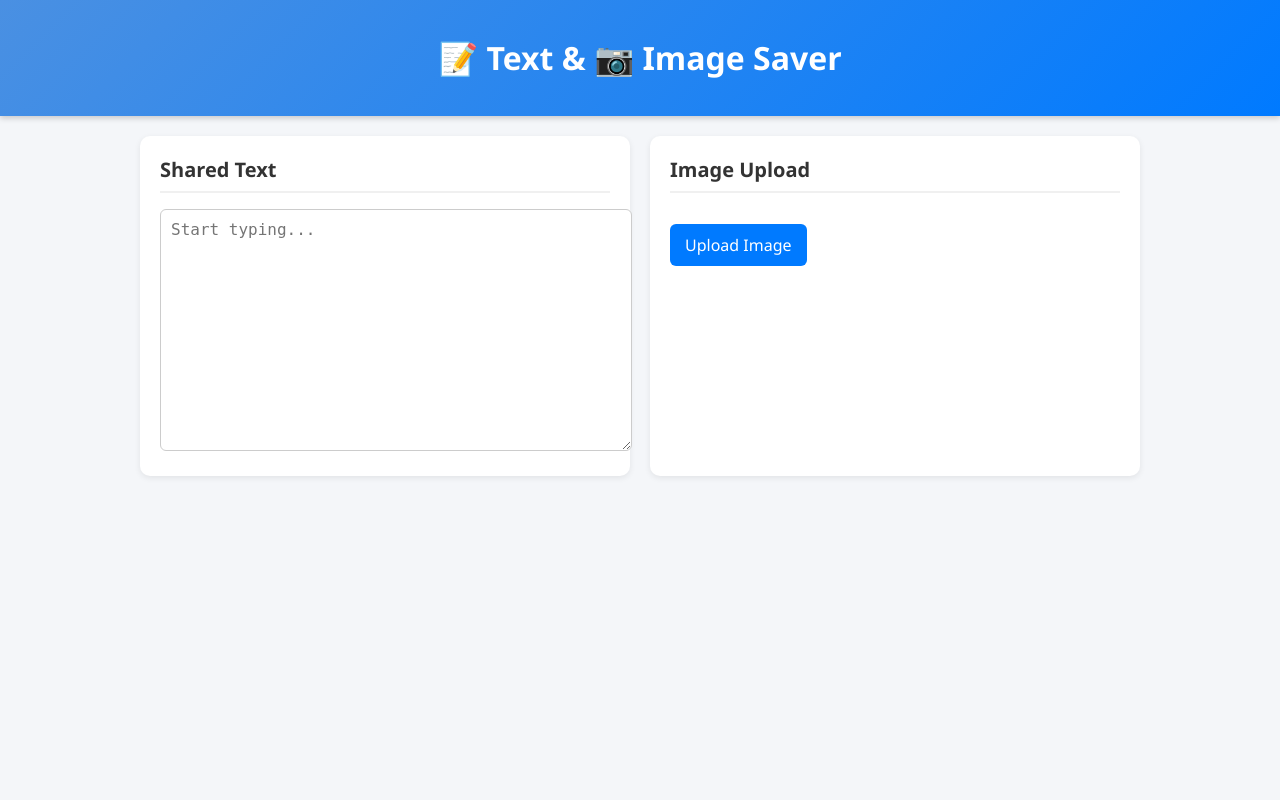
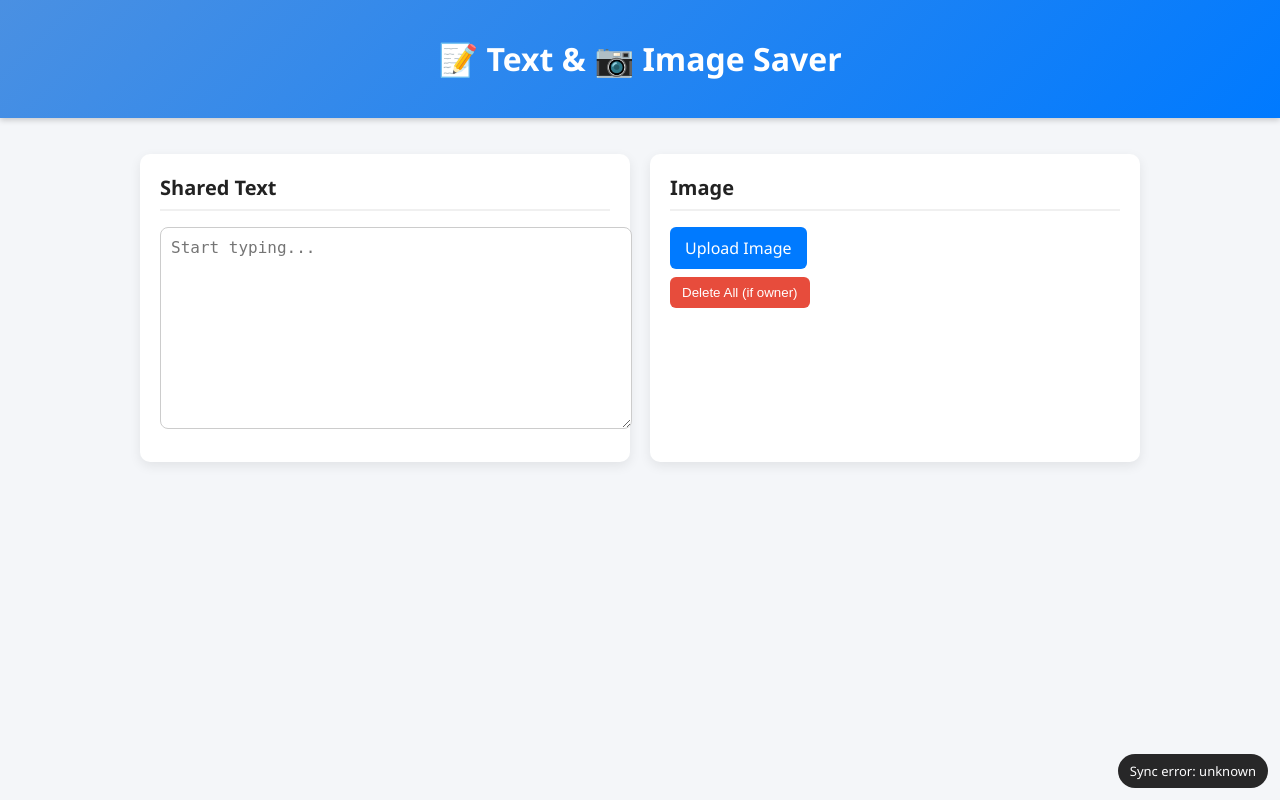
Before and after one commit to saianilsingi/local_network, a Flask app: template templates/index.html in a window 1280 px wide. Run offline with Flask 3, Linux system fonts and the light colour scheme; the template is opened without the code that fills it, so the values that code supplies are empty; some libraries are stand-ins or nearby versions.

Commit message:
Update to new Flask + Cloudinary + UI code

```diff
--- a/app.py
+++ b/app.py
@@ -1,137 +1,219 @@
 import os
 import psycopg2
+import hashlib
+import logging
+from flask import Flask, request, jsonify, make_response
+from flask_cors import CORS
 import cloudinary
 import cloudinary.uploader
-from flask import Flask, render_template, request, jsonify
-from werkzeug.utils import secure_filename
-from datetime import datetime
+
+# Config constants
+MAX_IMAGE_BYTES = 5 * 1024 * 1024  # 5 MB
+ALLOWED_MIMETYPES = {"image/png", "image/jpeg", "image/webp", "image/gif"}
 
 # Flask app
 app = Flask(__name__)
+CORS(app)
 
-# --- Config ---
-DB_HOST = os.getenv("DB_HOST")
-DB_NAME = os.getenv("DB_NAME")
-DB_USER = os.getenv("DB_USER")
-DB_PASS = os.getenv("DB_PASS")
-DB_PORT = os.getenv("DB_PORT", "5432")
+logging.basicConfig(level=logging.INFO)
 
-# Cloudinary setup
+# Database config
+DB_URL = os.getenv("DATABASE_URL")
+if not DB_URL:
+    raise RuntimeError("DATABASE_URL not set")
+
+# Cloudinary config (set env vars)
 cloudinary.config(
     cloud_name=os.getenv("CLOUDINARY_CLOUD_NAME"),
     api_key=os.getenv("CLOUDINARY_API_KEY"),
     api_secret=os.getenv("CLOUDINARY_API_SECRET")
 )
 
-# --- Database helper ---
+# ---- DB helpers ----
 def get_conn():
-    return psycopg2.connect(
-        host=DB_HOST, dbname=DB_NAME,
-        user=DB_USER, password=DB_PASS, port=DB_PORT
-    )
+    return psycopg2.connect(DB_URL)
 
 def init_db():
-    conn = get_conn()
-    cur = conn.cursor()
-    cur.execute("""
-    CREATE TABLE IF NOT EXISTS messages (
-        id SERIAL PRIMARY KEY,
-        network_id VARCHAR(100) UNIQUE,
-        text TEXT,
-        image_url TEXT,
-        updated_at TIMESTAMP DEFAULT NOW()
-    );
-    """)
-    conn.commit()
-    cur.close()
-    conn.close()
+    try:
+        with get_conn() as conn, conn.cursor() as cur:
+            cur.execute("""
+            CREATE TABLE IF NOT EXISTS messages (
+                id SERIAL PRIMARY KEY,
+                network_id TEXT UNIQUE NOT NULL,
+                text TEXT,
+                image_url TEXT,
+                public_id TEXT,
+                owner_device_id TEXT,
+                updated_at TIMESTAMP DEFAULT CURRENT_TIMESTAMP
+            );
+            """)
+            # index for fast lookups
+            cur.execute("""
+            CREATE INDEX IF NOT EXISTS idx_messages_network_updated
+            ON messages (network_id, updated_at DESC);
+            """)
+            conn.commit()
+    except Exception as e:
+        logging.error(f"DB init error: {e}")
 
 init_db()
 
-# --- Helpers ---
+# ---- Helper: generate network ID ----
 def get_network_id():
-    ip = request.remote_addr or "unknown"
-    return ".".join(ip.split(".")[:3])  # group by subnet
+    # Trust X-Forwarded-For header if present (common behind proxies)
+    public_ip = request.headers.get("X-Forwarded-For", request.remote_addr)
+    if public_ip:
+        public_ip = public_ip.split(",")[0].strip()
+    local_subnet = request.headers.get("X-Local-Subnet") or request.args.get("local_subnet")
+    raw_id = f"{public_ip}|{local_subnet}" if local_subnet else public_ip
+    return hashlib.sha256(raw_id.encode()).hexdigest()
 
-# --- Routes ---
-@app.route('/')
-def home():
-    return render_template('index.html')
+# ---- Helpers for image validation & Cloudinary ----
+def validate_image_file(f):
+    if not f:
+        return (False, "No file")
+    if hasattr(f, "content_length") and f.content_length is not None and f.content_length > MAX_IMAGE_BYTES:
+        return (False, "File too large")
+    # If content_length not present, read a bit (werkzeug/FileStorage may not expose)
+    # We will rely on the client & Cloudinary limits but still check mimetype:
+    if f.mimetype not in ALLOWED_MIMETYPES:
+        return (False, f"Unsupported image type: {f.mimetype}")
+    return (True, None)
 
-@app.route('/get', methods=['GET'])
-def get_data():
+# ---- Routes ----
+
+@app.route("/send", methods=["POST"])
+def send_message():
+    text = (request.form.get("text") or "").strip()
+    image_file = request.files.get("image")
     network_id = get_network_id()
-    conn = get_conn()
-    cur = conn.cursor()
-    cur.execute("SELECT text, image_url FROM messages WHERE network_id = %s", (network_id,))
-    row = cur.fetchone()
-    cur.close()
-    conn.close()
-    return jsonify({
-        "text": row[0] if row else "",
-        "image": row[1] if row else None
-    })
+    device_id = request.headers.get("X-Device-ID") or None
 
-@app.route('/set', methods=['POST'])
-def set_text():
+    if not text and not image_file:
+        return jsonify({"success": False, "error": "Text or image required"}), 400
+
+    image_url = None
+    public_id = None
+
+    try:
+        with get_conn() as conn, conn.cursor() as cur:
+            # fetch old public_id (but do NOT delete yet)
+            cur.execute("SELECT public_id FROM messages WHERE network_id = %s", (network_id,))
+            row = cur.fetchone()
+            old_public_id = row[0] if (row and row[0]) else None
+
+            # If there is a new image, validate and upload first
+            if image_file:
+                ok, err = validate_image_file(image_file)
+                if not ok:
+                    return jsonify({"success": False, "error": err}), 400
+                try:
+                    upload_result = cloudinary.uploader.upload(image_file)
+                    image_url = upload_result.get("secure_url")
+                    public_id = upload_result.get("public_id")
+                except Exception as e:
+                    logging.error(f"Cloudinary upload failed: {e}")
+                    return jsonify({"success": False, "error": "Image upload failed"}), 500
+
+                # At this point new image uploaded successfully; delete old image if present
+                if old_public_id:
+                    try:
+                        cloudinary.uploader.destroy(old_public_id)
+                    except Exception as e:
+                        logging.warning(f"Failed to destroy old Cloudinary id {old_public_id}: {e}")
+
+            # Upsert message: set owner_device_id to current device_id (so last-sender becomes owner)
+            cur.execute("""
+                INSERT INTO messages (network_id, text, image_url, public_id, owner_device_id, updated_at)
+                VALUES (%s, %s, %s, %s, %s, CURRENT_TIMESTAMP)
+                ON CONFLICT (network_id)
+                DO UPDATE SET text = EXCLUDED.text,
+                              image_url = EXCLUDED.image_url,
+                              public_id = EXCLUDED.public_id,
+                              owner_device_id = EXCLUDED.owner_device_id,
+                              updated_at = CURRENT_TIMESTAMP
+                RETURNING text, image_url, public_id, owner_device_id, updated_at
+            """, (network_id, text or None, image_url, public_id, device_id))
+            saved = cur.fetchone()
+            conn.commit()
+
+        return jsonify({
+            "success": True,
+            "message": "Saved",
+            "network_id": network_id,
+            "text": saved[0],
+            "image_url": saved[1],
+            "public_id": saved[2],
+            "owner_device_id": saved[3],
+            "updated_at": saved[4]
+        })
+    except Exception as e:
+        logging.error(f"DB error in /send: {e}")
+        return jsonify({"success": False, "error": "Database error"}), 500
+
+@app.route("/get", methods=["GET"])
+def get_message():
     network_id = get_network_id()
-    data = request.get_json()
-    new_text = data.get("text", "")
-    conn = get_conn()
-    cur = conn.cursor()
-    cur.execute("""
-        INSERT INTO messages (network_id, text, updated_at)
-        VALUES (%s, %s, NOW())
-        ON CONFLICT (network_id) DO UPDATE
-        SET text = EXCLUDED.text, updated_at = NOW()
-    """, (network_id, new_text))
-    conn.commit()
-    cur.close()
-    conn.close()
-    return jsonify({"status": "success"})
+    try:
+        with get_conn() as conn, conn.cursor() as cur:
+            cur.execute("""
+                SELECT text, image_url, public_id, owner_device_id, updated_at
+                FROM messages
+                WHERE network_id = %s
+            """, (network_id,))
+            row = cur.fetchone()
+            if row:
+                return jsonify({
+                    "success": True,
+                    "text": row[0],
+                    "image_url": row[1],
+                    "public_id": row[2],
+                    "owner_device_id": row[3],
+                    "updated_at": row[4],
+                    "network_id": network_id
+                })
+        return jsonify({"success": False, "error": "No message found", "network_id": network_id}), 404
+    except Exception as e:
+        logging.error(f"DB error in /get: {e}")
+        return jsonify({"success": False, "error": "Database error"}), 500
 
-@app.route('/upload_image', methods=['POST'])
-def upload_image():
+@app.route("/delete", methods=["DELETE"])
+def delete_message():
     network_id = get_network_id()
-    if 'image' not in request.files:
-        return jsonify({"error": "No file uploaded"}), 400
+    device_id = request.headers.get("X-Device-ID") or None
+    try:
+        with get_conn() as conn, conn.cursor() as cur:
+            # Get current record
+            cur.execute("SELECT public_id, owner_device_id FROM messages WHERE network_id = %s", (network_id,))
+            row = cur.fetchone()
+            if not row:
+                return jsonify({"success": False, "error": "No message to delete"}), 404
 
-    file = request.files['image']
-    if file.filename == '':
-        return jsonify({"error": "Empty filename"}), 400
+            public_id, owner_device_id = row[0], row[1]
+            # Optional: Only allow delete if requester is the owner device (last-sender)
+            if owner_device_id and device_id and owner_device_id != device_id:
+                return jsonify({"success": False, "error": "Not authorized to delete (not owner)"}), 403
 
-    filename = secure_filename(f"{network_id}_{datetime.utcnow().timestamp()}_{file.filename}")
-    upload_result = cloudinary.uploader.upload(file, public_id=filename, overwrite=True)
-    public_url = upload_result["secure_url"]
+            # delete DB record
+            cur.execute("DELETE FROM messages WHERE network_id = %s", (network_id,))
+            conn.commit()
 
-    conn = get_conn()
-    cur = conn.cursor()
-    cur.execute("""
-        INSERT INTO messages (network_id, image_url, updated_at)
-        VALUES (%s, %s, NOW())
-        ON CONFLICT (network_id) DO UPDATE
-        SET image_url = EXCLUDED.image_url, updated_at = NOW()
-    """, (network_id, public_url))
-    conn.commit()
-    cur.close()
-    conn.close()
-    return jsonify({"status": "uploaded", "image": public_url})
+            # Attempt to delete image in Cloudinary if exists
+            if public_id:
+                try:
+                    cloudinary.uploader.destroy(public_id)
+                except Exception as e:
+                    logging.warning(f"Cloudinary delete failed for {public_id}: {e}")
 
-@app.route('/delete_image', methods=['POST'])
-def delete_image():
-    network_id = get_network_id()
-    conn = get_conn()
-    cur = conn.cursor()
-    cur.execute("""
-        UPDATE messages SET image_url = NULL, updated_at = NOW()
-        WHERE network_id = %s
-    """, (network_id,))
-    conn.commit()
-    cur.close()
-    conn.close()
-    return jsonify({"status": "deleted"})
+        return jsonify({"success": True, "message": "Deleted"})
+    except Exception as e:
+        logging.error(f"DB error in /delete: {e}")
+        return jsonify({"success": False, "error": "Database error"}), 500
 
-# --- Run app ---
-if __name__ == '__main__':
-    port = int(os.environ.get("PORT", 8080))
-    app.run(host='0.0.0.0', port=port, debug=False)
+# Simple health endpoint
+@app.route("/health", methods=["GET"])
+def health():
+    return jsonify({"ok": True})
+
+if __name__ == "__main__":
+    app.run(host="0.0.0.0", port=int(os.getenv("PORT", 5000)))
--- a/templates/index.html
+++ b/templates/index.html
@@ -1,205 +1,198 @@
 <!DOCTYPE html>
 <html lang="en">
 <head>
-  <meta charset="UTF-8" />
-  <meta name="viewport" content="width=device-width, initial-scale=1.0" />
-  <title>Text & Image Saver</title>
+<meta charset="utf-8" />
+<meta name="viewport" content="width=device-width,initial-scale=1" />
+<title>📝 Text & 📷 Image Saver</title>
 <style>
-    body {
-      font-family: "Segoe UI", Tahoma, sans-serif;
-      margin: 0;
-      background: #f4f6f9;
-      color: #333;
-    }
-    header {
-      background: linear-gradient(135deg, #4a90e2, #007aff);
-      color: white;
-      padding: 15px 20px;
-      text-align: center;
-      box-shadow: 0 2px 6px rgba(0, 0, 0, 0.2);
-    }
-    main {
-      display: flex;
-      flex-wrap: wrap;
-      padding: 20px;
-      gap: 20px;
-      max-width: 1000px;
-      margin: auto;
-    }
-    section {
-      flex: 1 1 450px;
-      background: white;
-      border-radius: 10px;
-      padding: 20px;
-      box-shadow: 0 2px 6px rgba(0, 0, 0, 0.08);
-      transition: transform 0.2s ease;
-    }
-    section:hover {
-      transform: translateY(-3px);
-    }
-    h2 {
-      margin-top: 0;
-      font-size: 20px;
-      border-bottom: 2px solid #f0f0f0;
-      padding-bottom: 8px;
-    }
-    textarea {
-      width: 100%;
-      height: 220px;
-      font-size: 16px;
-      padding: 10px;
-      border: 1px solid #ccc;
-      border-radius: 6px;
-      resize: vertical;
-      outline: none;
-      transition: border 0.2s ease;
-    }
-    textarea:focus {
-      border-color: #4a90e2;
-    }
-    .upload-label {
-      display: inline-block;
-      margin-top: 15px;
-      background-color: #007aff;
-      color: white;
-      padding: 10px 15px;
-      border-radius: 6px;
-      cursor: pointer;
-      transition: background 0.2s ease;
-    }
-    .upload-label:hover {
-      background-color: #005bb5;
-    }
-    input[type="file"] {
-      display: none;
-    }
-    #imageContainer {
-      margin-top: 20px;
-      text-align: center;
-    }
-    #imageContainer img {
-      max-width: 100%;
-      max-height: 400px;
-      border-radius: 6px;
-      box-shadow: 0 2px 6px rgba(0,0,0,0.1);
-      cursor: zoom-in;
-      transition: transform 0.3s ease;
-    }
-    #imageContainer img:hover {
-      transform: scale(1.03);
-    }
-    .action-btn {
-      margin-top: 10px;
-      padding: 8px 12px;
-      font-size: 14px;
-      border: none;
-      border-radius: 5px;
-      cursor: pointer;
-      transition: background 0.2s ease;
-    }
-    .remove-btn {
-      background-color: #e74c3c;
-      color: white;
-    }
-    .remove-btn:hover {
-      background-color: #c0392b;
-    }
-    @media (max-width: 768px) {
-      main {
-        flex-direction: column;
-      }
-    }
+  body { font-family: "Segoe UI", Tahoma, sans-serif; margin:0; background:#f4f6f9; color:#222; }
+  header { background:linear-gradient(135deg,#4a90e2,#007aff); color:white; padding:16px; text-align:center; box-shadow:0 2px 6px rgba(0,0,0,0.2);}
+  main{max-width:1000px;margin:20px auto;padding:16px;display:flex;gap:20px;flex-wrap:wrap;}
+  section{background:#fff;padding:20px;border-radius:10px;box-shadow:0 4px 12px rgba(0,0,0,0.08);flex:1 1 420px;transition:transform 0.2s;}
+  section:hover{transform:translateY(-3px);}
+  h2{margin-top:0;font-size:20px;border-bottom:2px solid #f0f0f0;padding-bottom:8px;}
+  textarea{width:100%;height:180px;padding:10px;border:1px solid #ccc;border-radius:8px;resize:vertical;font-size:16px;outline:none;transition:border 0.2s;}
+  textarea:focus{border-color:#4a90e2;}
+  .upload-label{display:inline-block;background:#007aff;color:#fff;padding:10px 15px;border-radius:6px;cursor:pointer;transition:background 0.2s;}
+  .upload-label:hover{background:#005bb5;}
+  input[type="file"]{display:none;}
+  .action-btn{padding:8px 12px;border-radius:6px;border:none;cursor:pointer;transition:background 0.2s;}
+  .remove-btn{background:#e74c3c;color:#fff;}
+  .remove-btn:hover{background:#c0392b;}
+  .meta{font-size:12px;color:#666;margin-top:8px;}
+  #status{position:fixed;right:12px;bottom:12px;background:#111;color:#fff;padding:8px 12px;border-radius:999px;font-size:13px;opacity:0.9;}
+  img.preview{max-width:100%;max-height:360px;border-radius:8px;margin-top:12px;cursor:pointer;transition:transform 0.3s;}
+  img.preview:hover{transform:scale(1.03);}
+  @media(max-width:768px){main{flex-direction:column;}}
 </style>
 </head>
 <body>
-  <header>
-    <h1>📝 Text & 📷 Image Saver</h1>
-  </header>
-
+<header><h1>📝 Text & 📷 Image Saver</h1></header>
 <main>
   <section>
     <h2>Shared Text</h2>
     <textarea id="sharedBox" placeholder="Start typing..."></textarea>
+    <div class="meta" id="textMeta"></div>
   </section>
 
   <section>
-      <h2>Image Upload</h2>
+    <h2>Image</h2>
     <label class="upload-label" for="fileInput">Upload Image</label>
     <input type="file" id="fileInput" accept="image/*" />
     <div id="imageContainer"></div>
+    <div class="meta" id="imageMeta"></div>
   </section>
 </main>
 
+<div id="status">Initializing...</div>
+
 <script>
-    const box = document.getElementById('sharedBox');
-    const fileInput = document.getElementById('fileInput');
-    const imageContainer = document.getElementById('imageContainer');
+/* ----------------------------
+  device id management
+---------------------------- */
+function getDeviceId() {
+  let id = localStorage.getItem("device_id_v1");
+  if (!id) { id = crypto.randomUUID(); localStorage.setItem("device_id_v1", id); }
+  return id;
+}
+const DEVICE_ID = getDeviceId();
 
-    let saveTimeout = null;
-    let typingTimeout = null;
-    let isTyping = false;
-
-    async function fetchData() {
-      const res = await fetch('/get');
-      const data = await res.json();
-
-      // Only update textarea if user is not typing
-      if (!isTyping && data.text !== box.value) {
-        box.value = data.text || '';
+/* ----------------------------
+  detect local subnet using WebRTC trick
+---------------------------- */
+async function getLocalSubnet() {
+  return new Promise(resolve => {
+    const pc = new RTCPeerConnection({iceServers:[]});
+    pc.createDataChannel("");
+    pc.createOffer().then(offer => pc.setLocalDescription(offer)).catch(()=>{});
+    pc.onicecandidate = ev => {
+      if(ev?.candidate?.candidate){
+        const parts = ev.candidate.candidate.split(" ");
+        const addr = parts[4];
+        if(/^(192\.|10\.|172\.)/.test(addr)){
+          resolve(addr.split(".").slice(0,3).join("."));
+          pc.close();
+        }
+      }
+    };
+    setTimeout(()=>{ try{pc.close()}catch{}; resolve(null); },1000);
+  });
 }
 
-      imageContainer.innerHTML = '';
-      if (data.image) {
-        const img = document.createElement('img');
-        img.src = data.image; // Cloud Storage public URL
-        img.onclick = () => window.open(data.image, '_blank');
+/* ----------------------------
+  UI wiring & polling
+---------------------------- */
+const sharedBox = document.getElementById("sharedBox");
+const fileInput = document.getElementById("fileInput");
+const imageContainer = document.getElementById("imageContainer");
+const textMeta = document.getElementById("textMeta");
+const imageMeta = document.getElementById("imageMeta");
+const status = document.getElementById("status");
+
+let localSubnet = null;
+let isTyping = false;
+let typingTimer = null;
+
+async function init() {
+  status.textContent = "Detecting network...";
+  localSubnet = await getLocalSubnet();
+  status.textContent = "Ready";
+  startPolling();
+}
+init();
+
+function buildHeaders() {
+  const h = {"X-Device-ID": DEVICE_ID};
+  if(localSubnet) h["X-Local-Subnet"]=localSubnet;
+  return h;
+}
+
+async function fetchLatest() {
+  try {
+    const res = await fetch("/get",{headers:buildHeaders()});
+    if(!res.ok){
+      const err = await res.json().catch(()=>({error:'unknown'}));
+      status.textContent = `Sync error: ${err.error||res.status}`;
+      return null;
+    }
+    const data = await res.json();
+    if(!data.success){ status.textContent="No data"; return null; }
+    status.textContent="Synced";
+    return data;
+  }catch(e){ console.error(e); status.textContent="Offline"; return null; }
+}
+
+async function refreshUI() {
+  const data = await fetchLatest();
+  if(!data) return;
+
+  if(!isTyping && (data.text||"")!==sharedBox.value) sharedBox.value=data.text||"";
+  textMeta.textContent = data.updated_at?`Updated: ${new Date(data.updated_at).toLocaleString()}`:"";
+
+  imageContainer.innerHTML="";
+  if(data.image_url){
+    const img=document.createElement("img");
+    img.src=data.image_url; img.className="preview"; img.onclick=()=>window.open(data.image_url,"_blank");
     imageContainer.appendChild(img);
 
-        const delBtn = document.createElement('button');
-        delBtn.textContent = '❌ Remove Image';
-        delBtn.className = 'action-btn remove-btn';
-        delBtn.onclick = async () => {
-          await fetch('/delete_image', { method: 'POST' });
-          fetchData();
-        };
-        imageContainer.appendChild(delBtn);
+    const owner=data.owner_device_id;
+    const showDelete=!owner||owner===DEVICE_ID;
+    if(showDelete){
+      const btn=document.createElement("button");
+      btn.textContent="❌ Remove Image"; btn.className="action-btn remove-btn";
+      btn.onclick=async()=>{ await deleteMessage(); await refreshUI(); };
+      imageContainer.appendChild(btn);
     }
+    imageMeta.textContent=`Updated: ${new Date(data.updated_at).toLocaleString()}`;
+  } else { imageMeta.textContent=""; }
 }
 
-    function scheduleTextSave() {
-      isTyping = true;
-
-      // Reset "isTyping" after 1s of no input
-      clearTimeout(typingTimeout);
-      typingTimeout = setTimeout(() => {
-        isTyping = false;
-      }, 1000);
-
-      // Debounced save
-      clearTimeout(saveTimeout);
-      saveTimeout = setTimeout(() => {
-        fetch('/set', {
-          method: 'POST',
-          headers: { 'Content-Type': 'application/json' },
-          body: JSON.stringify({ text: box.value })
-        });
-      }, 400);
+async function sendMessage({text=null,imageFile=null}={}) {
+  try {
+    const fd=new FormData();
+    if(text!==null) fd.append("text",text);
+    if(imageFile) fd.append("image",imageFile);
+    const res=await fetch("/send",{method:"POST",body:fd,headers:buildHeaders()});
+    if(!res.ok){ const err=await res.json().catch(()=>({error:'unknown'})); alert("Save failed: "+(err.error||res.status)); return null;}
+    const data=await res.json(); if(!data.success) alert("Save failed: "+(data.error||"unknown"));
+    return data;
+  }catch(e){ console.error(e); alert("Send failed"); return null; }
 }
 
-    async function handleFileUpload() {
-      const file = fileInput.files[0];
-      if (!file) return;
-      const formData = new FormData();
-      formData.append('image', file);
-      await fetch('/upload_image', { method: 'POST', body: formData });
-      fileInput.value = '';
-      fetchData();
+async function deleteMessage() {
+  try {
+    const res=await fetch("/delete",{method:"DELETE",headers:buildHeaders()});
+    if(!res.ok){ const err=await res.json().catch(()=>({error:'unknown'})); alert("Delete failed: "+(err.error||res.status)); return;}
+    const data=await res.json(); if(!data.success) alert("Delete failed: "+(data.error||"unknown"));
+  }catch(e){ console.error(e); alert("Delete failed"); }
 }
 
-    box.addEventListener('input', scheduleTextSave);
-    fileInput.addEventListener('change', handleFileUpload);
-    setInterval(fetchData, 2000); // polling
-    fetchData();
+let pollHandle=null;
+function startPolling(){ refreshUI(); if(pollHandle) clearInterval(pollHandle); pollHandle=setInterval(refreshUI,3000); }
+
+sharedBox.addEventListener("input",()=>{
+  isTyping=true;
+  clearTimeout(typingTimer);
+  typingTimer=setTimeout(async()=>{ isTyping=false; await sendMessage({text:sharedBox.value}); },600);
+});
+
+fileInput.addEventListener("change",async(e)=>{
+  const f=e.target.files[0]; if(!f) return;
+  if(f.size>(5*1024*1024)){ alert("Image too large (max 5 MB)"); return;}
+  if(!/^image\//.test(f.type)){ alert("Please upload an image"); return;}
+  await sendMessage({imageFile:f});
+  fileInput.value=""; await refreshUI();
+});
+
+/* Manual Delete All button if owner */
+const removeAllBtn=document.createElement("button");
+removeAllBtn.textContent="Delete All (if owner)";
+removeAllBtn.className="action-btn remove-btn";
+removeAllBtn.onclick=async()=>{
+  if(!confirm("Delete the shared message and image for this network?")) return;
+  await deleteMessage(); await refreshUI();
+};
+document.querySelector("main section:nth-child(2)").appendChild(removeAllBtn);
 </script>
 </body>
 </html>
```
Also changed, not shown: requirements.txt (+5 -4 lines). Lines whose indentation alone changed are shown as unchanged.
